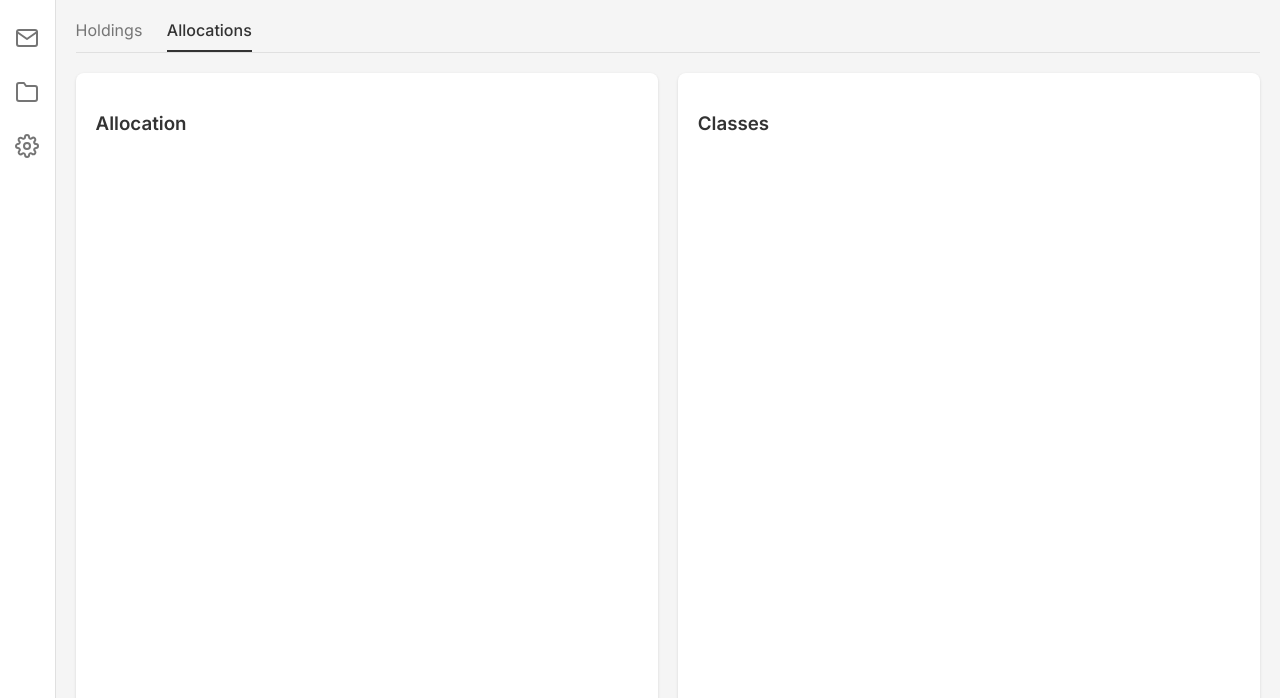
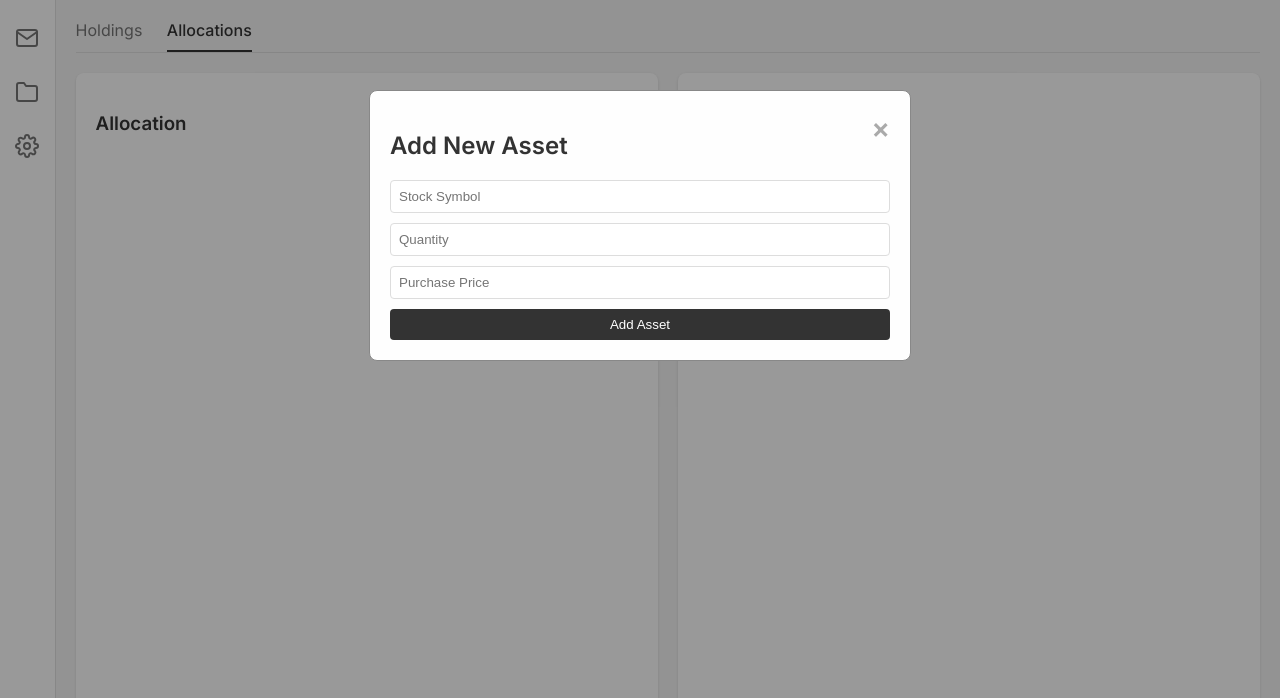
Before and after one commit to GEMS-Gallery/stocksnap-0191fcec1b26, a website built with Vite: page frontend/index.html in a window 1280 px wide. Both pictures are taken after a click on the button "Add Asset". Shown: the part 102-800 px from the top of the page. Built offline with nearby package versions, Linux system fonts and the light colour scheme; what @dfinity/agent would draw is missing.

Commit message:
0191fcf8-56fd-7ff4-95b8-ad24dc24f5be

```diff
--- a/frontend/index.css
+++ b/frontend/index.css
@@ -139,3 +139,56 @@ body, html {
 #allocations-page.active, #holdings-page.active {
     display: block;
 }
+.modal {
+    display: none;
+    position: fixed;
+    z-index: 1;
+    left: 0;
+    top: 0;
+    width: 100%;
+    height: 100%;
+    overflow: auto;
+    background-color: rgba(0,0,0,0.4);
+}
+.modal-content {
+    background-color: #fefefe;
+    margin: 15% auto;
+    padding: 20px;
+    border: 1px solid #888;
+    width: 80%;
+    max-width: 500px;
+    border-radius: 8px;
+}
+.close {
+    color: #aaa;
+    float: right;
+    font-size: 28px;
+    font-weight: bold;
+}
+.close:hover,
+.close:focus {
+    color: black;
+    text-decoration: none;
+    cursor: pointer;
+}
+#add-asset-form {
+    display: flex;
+    flex-direction: column;
+    gap: 10px;
+}
+#add-asset-form input {
+    padding: 8px;
+    border: 1px solid #ddd;
+    border-radius: 4px;
+}
+#add-asset-form button {
+    padding: 8px;
+    background-color: #333;
+    color: white;
+    border: none;
+    border-radius: 4px;
+    cursor: pointer;
+}
+#add-asset-form button:hover {
+    background-color: #555;
+}
--- a/frontend/index.html
+++ b/frontend/index.html
@@ -21,7 +21,7 @@
         <div class="main-content">
             <div class="header">
                 <h1>Holdings</h1>
-                <button class="add-asset-btn">
+                <button class="add-asset-btn" id="add-asset-btn">
                     <i data-feather="plus"></i>
                     Add Asset
                 </button>
@@ -68,6 +68,21 @@
             </div>
         </div>
     </div>
+
+    <!-- Add Asset Modal -->
+    <div id="add-asset-modal" class="modal">
+        <div class="modal-content">
+            <span class="close">&times;</span>
+            <h2>Add New Asset</h2>
+            <form id="add-asset-form">
+                <input type="text" id="symbol-input" placeholder="Stock Symbol" required>
+                <input type="number" id="quantity-input" placeholder="Quantity" step="0.01" required>
+                <input type="number" id="purchase-price-input" placeholder="Purchase Price" step="0.01" required>
+                <button type="submit">Add Asset</button>
+            </form>
+        </div>
+    </div>
+
     <script src="index.js" type="module"></script>
 </body>
 </html>
--- a/frontend/index.js
+++ b/frontend/index.js
@@ -1,4 +1,7 @@
 import { backend } from "declarations/backend";
+
+const API_KEY = "crjpakpr01qnnbrso6l0crjpakpr01qnnbrso6lg";
+const BASE_URL = "https://finnhub.io/api/v1";
 
 // Initialize Feather Icons
 feather.replace();
@@ -132,5 +135,57 @@ function showPage(pageName) {
 document.getElementById('holdings-tab').addEventListener('click', () => showPage('holdings'));
 document.getElementById('allocations-tab').addEventListener('click', () => showPage('allocations'));
 
+// Add Asset Modal
+const modal = document.getElementById("add-asset-modal");
+const btn = document.getElementById("add-asset-btn");
+const span = document.getElementsByClassName("close")[0];
+
+btn.onclick = function() {
+    modal.style.display = "block";
+}
+
+span.onclick = function() {
+    modal.style.display = "none";
+}
+
+window.onclick = function(event) {
+    if (event.target == modal) {
+        modal.style.display = "none";
+    }
+}
+
+// Add Asset Form Submission
+document.getElementById("add-asset-form").addEventListener("submit", async function(e) {
+    e.preventDefault();
+    const symbol = document.getElementById("symbol-input").value.toUpperCase();
+    const quantity = parseFloat(document.getElementById("quantity-input").value);
+    const purchasePrice = parseFloat(document.getElementById("purchase-price-input").value);
+
+    try {
+        const [quoteData, companyData] = await Promise.all([
+            fetchQuote(symbol),
+            fetchCompanyProfile(symbol)
+        ]);
+
+        await backend.addHolding(symbol, companyData.name, quantity, purchasePrice, quoteData.c, "Equity", companyData.finnhubIndustry);
+
+        modal.style.display = "none";
+        fetchData(); // Refresh the data
+    } catch (error) {
+        console.error("Error adding asset:", error);
+        alert("Error adding asset. Please try again.");
+    }
+});
+
+async function fetchQuote(symbol) {
+    const response = await fetch(`${BASE_URL}/quote?symbol=${symbol}&token=${API_KEY}`);
+    return response.json();
+}
+
+async function fetchCompanyProfile(symbol) {
+    const response = await fetch(`${BASE_URL}/stock/profile2?symbol=${symbol}&token=${API_KEY}`);
+    return response.json();
+}
+
 // Initial data fetch
 fetchData();
```
